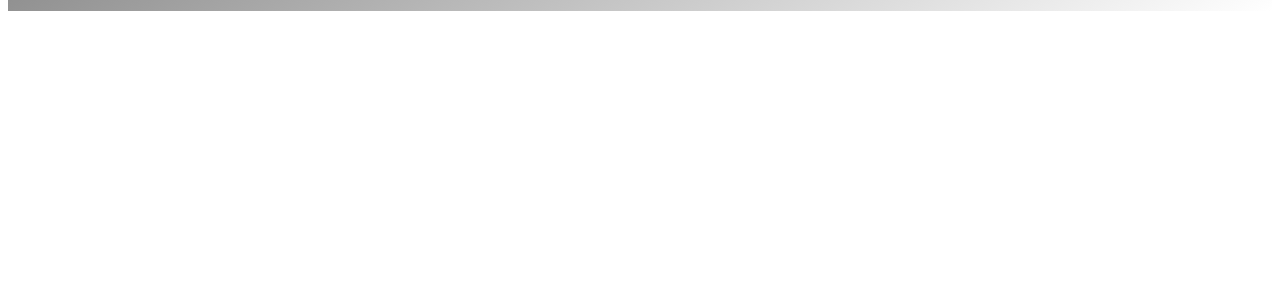
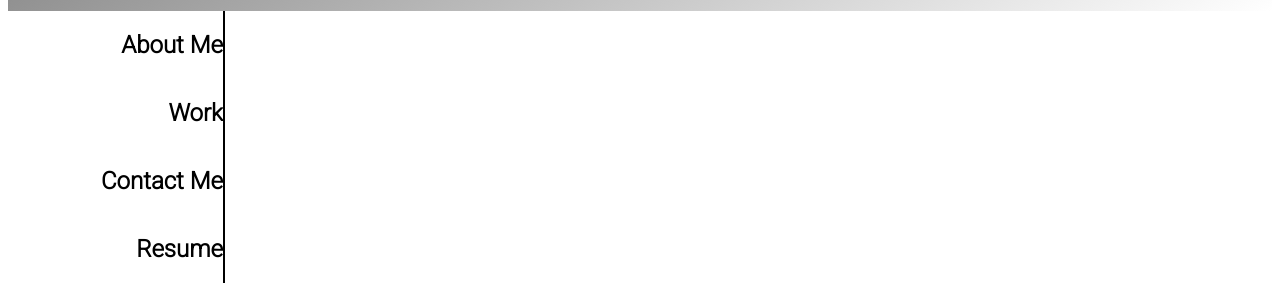
Before and after one commit to jancypp/week2-Advanced-CSS-Challenge-ProfessionalPortfolio, a plain HTML site: page index.html in a window 1280 px wide. Shown: the part 123-420 px from the top of the page. Drawn offline with Linux system fonts and the light colour scheme.

Commit message:
created baseline code

```diff
--- a/Assets/style.css
+++ b/Assets/style.css
@@ -31,3 +31,27 @@ nav ul {
 font-family: 'Inter', sans-serif;
 font-family: 'Roboto', sans-serif;
 font-family: 'Zilla Slab', serif; */
+
+.row{
+    display: flex;
+}
+.sidebar{
+   width :17%;
+   margin-right: 2%;
+   border-right: 2px solid black;
+}
+.content{
+    width: 80%;
+}
+.subhead{
+    font-family: 'Roboto', sans-serif;
+    text-align: right;
+}
+#workcontainer{
+    display:flex;
+    flex-wrap: wrap;
+    justify-content: space-evenly;
+}
+.project{
+    width:45%;
+}
--- a/index.html
+++ b/index.html
@@ -1,13 +1,19 @@
 <!DOCTYPE html>
 <html lang="en">
+
 <head>
     <meta charset="UTF-8">
     <meta http-equiv="X-UA-Compatible" content="IE=edge">
     <meta name="viewport" content="width=device-width, initial-scale=1.0">
     <title>Jancy's Portfoio</title>
-    <link rel="preconnect" href="https://fonts.googleapis.com"><link rel="preconnect" href="https://fonts.gstatic.com" crossorigin><link href="https://fonts.googleapis.com/css2?family=IBM+Plex+Sans:wght@100&family=Inter&family=Roboto:wght@300&family=Zilla+Slab:wght@300&display=swap" rel="stylesheet">
+    <link rel="preconnect" href="https://fonts.googleapis.com">
+    <link rel="preconnect" href="https://fonts.gstatic.com" crossorigin>
+    <link
+        href="https://fonts.googleapis.com/css2?family=IBM+Plex+Sans:wght@100&family=Inter&family=Roboto:wght@300&family=Zilla+Slab:wght@300&display=swap"
+        rel="stylesheet">
     <link rel="stylesheet" href="Assets/style.css">
 </head>
+
 <body>
     <header>
         <h1>Jancy Polzkill</h1>
@@ -20,6 +26,44 @@
             </ul>
         </nav>
     </header>
+    <main class="container">
+        <section class="row" id="about">
+            <aside class="sidebar">
+                <h2 class="subhead">About Me</h2>
+            </aside>
+            <article class="content">
 
+            </article>
+        </section>
+        <section class="row" id="work">
+            <aside class="sidebar">
+                <h2 class="subhead">Work</h2>
+            </aside>
+            <article class="content" id="workcontaiiner">
+                <article clas="project">
+                    <img>
+                    <h4></h4>
+                </article>
+
+            </article>
+        </section>
+        <section class="row" id="contact">
+            <aside class="sidebar">
+                <h2 class="subhead">Contact Me</h2>
+            </aside>
+            <article class="content">
+
+            </article>
+        </section>
+        <section class="row" id="resume">
+            <aside class="sidebar">
+                <h2 class="subhead">Resume</h2>
+            </aside>
+            <article class="content">
+
+            </article>
+        </section>
+    </main>
 </body>
+
 </html>
```
